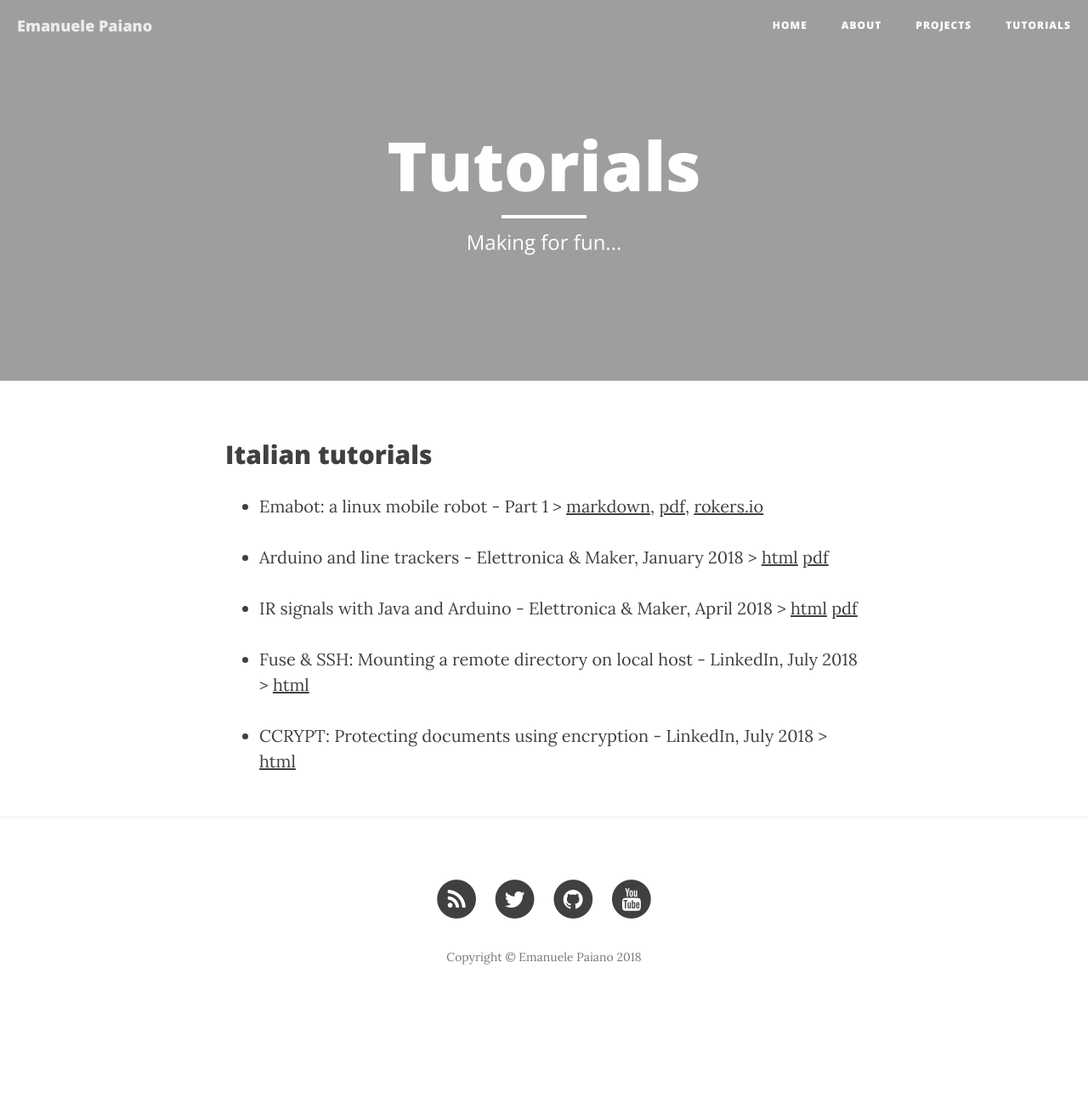
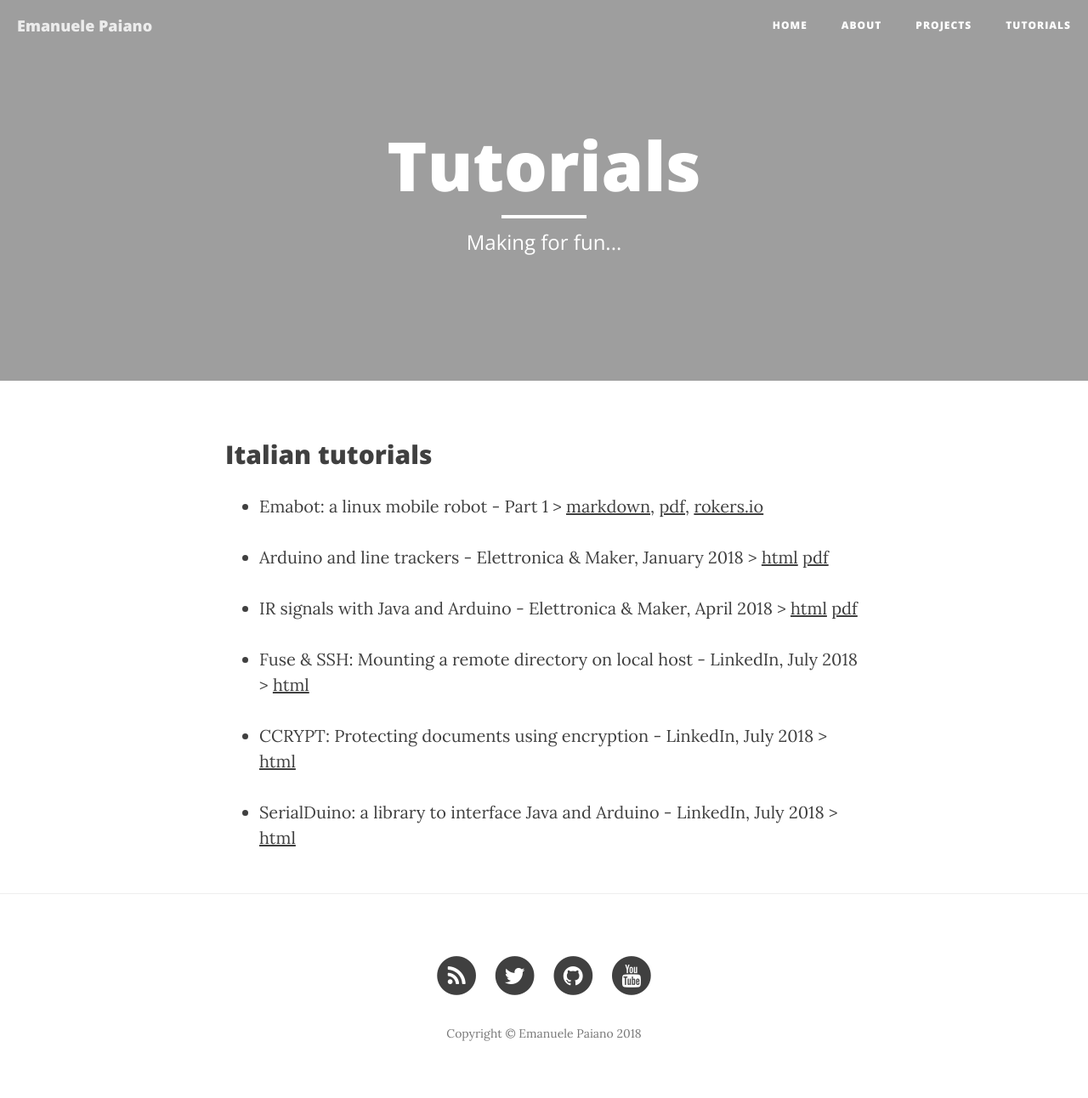
Before and after one commit to emanuelepaiano/emanuelepaiano.github.io, a Jekyll site: the page built from tutorials.html, in a window 1280 px wide. Shown: the whole page at 85% size. Built offline with Jekyll 4.4.1, drawn with Linux system fonts in a browser that asks for light colours; nearby versions of some CDN libraries; before the commit the page ends 1202 px from its top, so only the background shows below that.

Commit message:
Update tutorials.html

```diff
--- a/tutorials.html
+++ b/tutorials.html
@@ -42,5 +42,11 @@ header-img: "img/children.jpg"
                         <a href="https://www.linkedin.com/pulse/ccrypt-proteggere-i-documenti-con-luso-della-emanuele-paiano/">html</a>
                </p>
         </li>
+         <li>
+               <p>
+                        SerialDuino: a library to interface Java and Arduino - LinkedIn, July 2018 >
+                        <a href="https://www.linkedin.com/pulse/serialduino-una-libreria-per-interfacciare-java-con-arduino-paiano">html</a>
+               </p>
+        </li>
 
 </ul>
```
